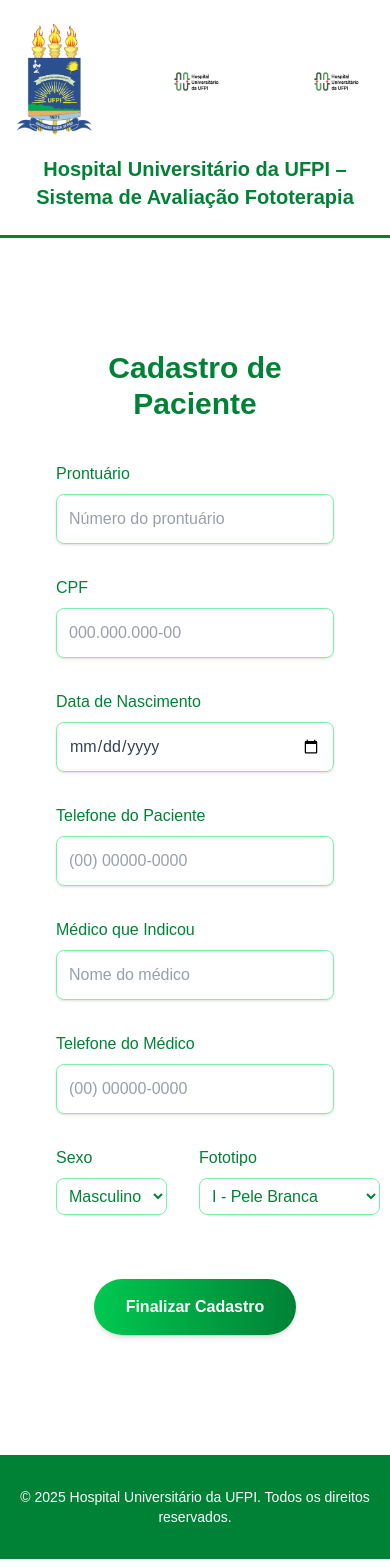
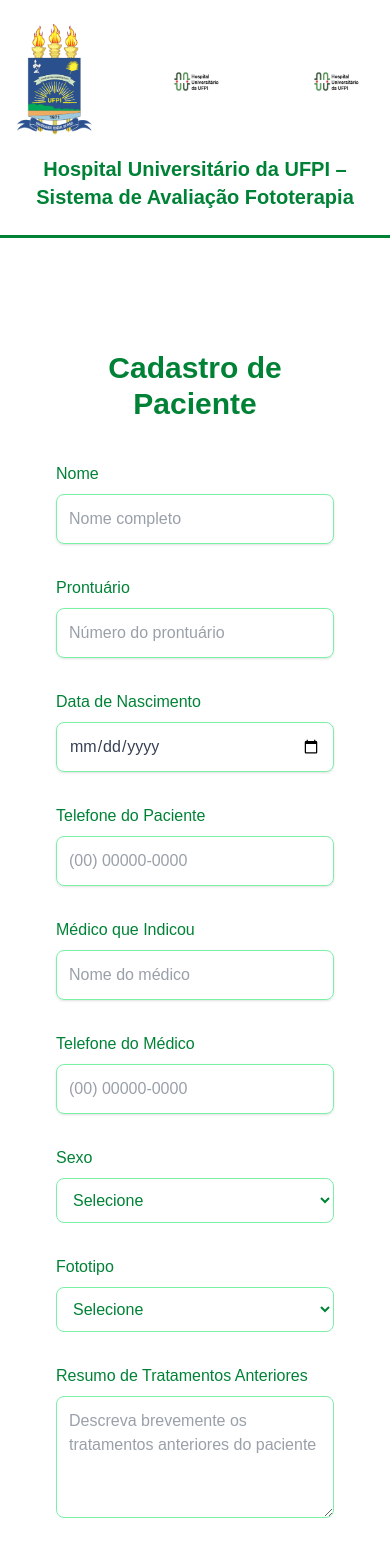
Before and after one commit to hospital-universitario-ufpi/projeto-hu-frontend, a Next.js app: page /formulariopaciente in a window 390 px wide. Shown: the top 1568 px of the page. Built offline with nearby package versions, Linux system fonts and the light colour scheme.

Commit message:
Fix BASE_URL format, update gender options labels, and enhance patient form handling

```diff
--- /dev/null
+++ b/src/api/PacienteService/createPaciente.ts
@@ -0,0 +1,9 @@
+import { PacienteCreationDto } from "@/app/interface/dto/paciente/PacienteCreationDto";
+import { PacienteDto } from "@/app/interface/dto/paciente/PacienteDto";
+import api from "..";
+
+export const createPaciente = async (paciente: PacienteCreationDto): Promise<PacienteDto>  => {
+    const response = await api.post("/paciente", paciente);
+    return await response.data;
+
+}
--- a/src/api/index.ts
+++ b/src/api/index.ts
@@ -1,7 +1,7 @@
 import axios from "axios";
 
 
-const BASE_URL = "localhost:8095"
+const BASE_URL = "http://localhost:8095"
 
 const api = axios.create({
     baseURL: BASE_URL,
--- a/src/app/interface/enums/PacienteSexo.ts
+++ b/src/app/interface/enums/PacienteSexo.ts
@@ -6,6 +6,6 @@ export enum PacienteSexo {
 // Lista auxiliar para uso em UI (radio, botão, etc.)
 
 export const PacienteSexoOptions: { value: PacienteSexo; label: string }[] = [
-  { value: PacienteSexo.M, label: PacienteSexo.M },
-  { value: PacienteSexo.F, label: PacienteSexo.F },
+  { value: PacienteSexo.M, label: "Masculino" },
+  { value: PacienteSexo.F, label: "Feminino" },
 ];
--- a/src/components/FormularioPaciente.tsx
+++ b/src/components/FormularioPaciente.tsx
@@ -1,34 +1,32 @@
 "use client";
 
-import React, { useState, useEffect } from "react";
+import { useState, useEffect } from "react";
+import { useRouter } from "next/navigation";
+import { PacienteCreationDto } from "@/app/interface/dto/paciente/PacienteCreationDto";
+import { PacienteDto } from "@/app/interface/dto/paciente/PacienteDto";
+import { PacienteSexoOptions } from "@/app/interface/enums/PacienteSexo";
+import { FototipoOptions } from "@/app/interface/enums/Fototipo";
+import { createPaciente } from "@/api/PacienteService/createPaciente";
 
-export type Paciente = {
-  id?: number;
-  prontuario: string;
-  sexo: "MASCULINO" | "FEMININO";
-  cpf: string;
-  dataDeNascimento: string;
-  medicoIndicacao: string;
-  telefoneMedicoIndicacao: string;
-  telefonePaciente: string;
-  fototipo: "I" | "II" | "III" | "IV" | "V" | "VI";
-};
 
 type Props = {
-  onSalvar: (dados: Paciente) => void;
-  dadosIniciais?: Paciente | null;
+  onSalvar?: (dados: PacienteDto) => void;
+  dadosIniciais?: PacienteCreationDto | null;
 };
 
 export default function FormularioPaciente({ onSalvar, dadosIniciais }: Props) {
-  const [formData, setFormData] = useState<Paciente>({
+  const router = useRouter();
+
+  const [formData, setFormData] = useState<PacienteCreationDto>({
+    nome: "",
     prontuario: "",
-    sexo: "MASCULINO",
-    cpf: "",
+    sexo: null,
     dataDeNascimento: "",
     medicoIndicacao: "",
     telefoneMedicoIndicacao: "",
     telefonePaciente: "",
-    fototipo: "I",
+    fototipo: null,
+    resumoTratamentosAnteriores: "",
   });
 
   const [finalizado, setFinalizado] = useState(false);
@@ -42,7 +40,7 @@ export default function FormularioPaciente({ onSalvar, dadosIniciais }: Props) {
   }, [dadosIniciais]);
 
   const handleChange = (
-    e: React.ChangeEvent<HTMLInputElement | HTMLSelectElement>
+    e: React.ChangeEvent<HTMLInputElement | HTMLSelectElement | HTMLTextAreaElement>
   ) => {
     const { name, value } = e.target;
     setFormData((prev) => ({
@@ -51,20 +49,15 @@ export default function FormularioPaciente({ onSalvar, dadosIniciais }: Props) {
     }));
   };
 
-  const handleSubmit = (e: React.FormEvent) => {
+  const handleSubmit = async (e: React.FormEvent) => {
     e.preventDefault();
-
-    const pacienteComId = {
-      ...formData,
-      id: formData.id ?? Date.now(),
-    };
-
-    onSalvar(pacienteComId);
-    localStorage.setItem(`paciente_${pacienteComId.id}`, JSON.stringify(pacienteComId));
-
-    setFormData(pacienteComId);
-    setFinalizado(true);
-    setModoEdicao(false);
+    try {
+      const pacienteSalvo = await createPaciente(formData);
+      if (onSalvar) onSalvar(pacienteSalvo);
+      router.push(`/paciente/${pacienteSalvo.id}`);
+    } catch (err) {
+      console.error("Erro ao salvar paciente:", err);
+    }
   };
 
   return (
@@ -76,15 +69,15 @@ export default function FormularioPaciente({ onSalvar, dadosIniciais }: Props) {
 
         {finalizado && !modoEdicao ? (
           <div className="bg-green-100 p-6 rounded-xl space-y-4 text-green-800 shadow">
+            <p><strong>Nome:</strong> {formData.nome}</p>
             <p><strong>Prontuário:</strong> {formData.prontuario}</p>
-            <p><strong>CPF:</strong> {formData.cpf}</p>
             <p><strong>Sexo:</strong> {formData.sexo}</p>
             <p><strong>Data de Nascimento:</strong> {formData.dataDeNascimento}</p>
             <p><strong>Telefone do Paciente:</strong> {formData.telefonePaciente}</p>
             <p><strong>Médico que Indicou:</strong> {formData.medicoIndicacao}</p>
             <p><strong>Telefone do Médico:</strong> {formData.telefoneMedicoIndicacao}</p>
             <p><strong>Fototipo:</strong> {formData.fototipo}</p>
-
+            <p><strong>Resumo dos Tratamentos:</strong> {formData.resumoTratamentosAnteriores}</p>
             <div className="text-right">
               <button
                 onClick={() => setModoEdicao(true)}
@@ -97,42 +90,20 @@ export default function FormularioPaciente({ onSalvar, dadosIniciais }: Props) {
         ) : (
           <form onSubmit={handleSubmit} className="space-y-8">
             <div className="grid grid-cols-1 md:grid-cols-2 gap-8">
-              {[{
-                label: "Prontuário",
-                name: "prontuario",
-                placeholder: "Número do prontuário",
-                type: "text",
-              }, {
-                label: "CPF",
-                name: "cpf",
-                placeholder: "000.000.000-00",
-                type: "text",
-              }, {
-                label: "Data de Nascimento",
-                name: "dataDeNascimento",
-                type: "date",
-              }, {
-                label: "Telefone do Paciente",
-                name: "telefonePaciente",
-                placeholder: "(00) 00000-0000",
-                type: "tel",
-              }, {
-                label: "Médico que Indicou",
-                name: "medicoIndicacao",
-                placeholder: "Nome do médico",
-                type: "text",
-              }, {
-                label: "Telefone do Médico",
-                name: "telefoneMedicoIndicacao",
-                placeholder: "(00) 00000-0000",
-                type: "tel",
-              }].map(({ label, name, placeholder, type }) => (
+              {[
+                { label: "Nome", name: "nome", placeholder: "Nome completo", type: "text" },
+                { label: "Prontuário", name: "prontuario", placeholder: "Número do prontuário", type: "text" },
+                { label: "Data de Nascimento", name: "dataDeNascimento", type: "date" },
+                { label: "Telefone do Paciente", name: "telefonePaciente", placeholder: "(00) 00000-0000", type: "tel" },
+                { label: "Médico que Indicou", name: "medicoIndicacao", placeholder: "Nome do médico", type: "text" },
+                { label: "Telefone do Médico", name: "telefoneMedicoIndicacao", placeholder: "(00) 00000-0000", type: "tel" },
+              ].map(({ label, name, placeholder, type }) => (
                 <div key={name}>
                   <label className="block text-green-700 font-medium mb-2">{label}</label>
                   <input
                     type={type}
                     name={name}
-                    value={formData[name as keyof Paciente] as string}
+                    value={formData[name as keyof PacienteCreationDto] as string}
                     onChange={handleChange}
                     className="w-full p-3 rounded-lg border border-green-300 focus:outline-none focus:ring-2 focus:ring-green-400 shadow-sm text-gray-700"
                     placeholder={placeholder}
@@ -141,40 +112,51 @@ export default function FormularioPaciente({ onSalvar, dadosIniciais }: Props) {
                 </div>
               ))}
 
-              <div className="flex items-start gap-8">
+              {/* Sexo */}
               <div>
-                  <label className="block text-green-700 font-medium mb-2 text-left">Sexo</label>
+                <label className="block text-green-700 font-medium mb-2">Sexo</label>
                 <select
                   name="sexo"
-                    value={formData.sexo}
+                  value={formData.sexo ?? ""}
                   onChange={handleChange}
-                    className="p-2 rounded-lg border border-green-300 focus:outline-none focus:ring-2 focus:ring-green-400 text-green-700"
+                  className="w-full p-3 rounded-lg border border-green-300 focus:outline-none focus:ring-2 focus:ring-green-400 text-green-700"
                   required
                 >
                   <option value="">Selecione</option>
-                    <option value="MASCULINO">Masculino</option>
-                    <option value="FEMININO">Feminino</option>
+                  {PacienteSexoOptions.map(opt => (
+                    <option key={opt.value} value={opt.value}>{opt.label}</option>
+                  ))}
                 </select>
               </div>
 
+              {/* Fototipo */}
               <div>
-                  <label className="block text-green-700 font-medium mb-2 text-left">Fototipo</label>
+                <label className="block text-green-700 font-medium mb-2">Fototipo</label>
                 <select
                   name="fototipo"
-                    value={formData.fototipo}
+                  value={formData.fototipo ?? ""}
                   onChange={handleChange}
-                    className="p-2 rounded-lg border border-green-300 focus:outline-none focus:ring-2 focus:ring-green-400 text-green-700"
+                  className="w-full p-3 rounded-lg border border-green-300 focus:outline-none focus:ring-2 focus:ring-green-400 text-green-700"
                   required
                 >
                   <option value="">Selecione</option>
-                    <option value="I">I - Pele Branca</option>
-                    <option value="II">II - Pele Clara</option>
-                    <option value="III">III - Morena Clara</option>
-                    <option value="IV">IV - Morena Escura</option>
-                    <option value="V">V - Negra</option>
-                    <option value="VI">VI - Negra Profunda</option>
+                  {FototipoOptions.map(opt => (
+                    <option key={opt.value} value={opt.value}>{opt.label}</option>
+                  ))}
                 </select>
               </div>
+
+              {/* Resumo dos tratamentos anteriores */}
+              <div className="md:col-span-2">
+                <label className="block text-green-700 font-medium mb-2">Resumo de Tratamentos Anteriores</label>
+                <textarea
+                  name="resumoTratamentosAnteriores"
+                  value={formData.resumoTratamentosAnteriores}
+                  onChange={handleChange}
+                  rows={4}
+                  className="w-full p-3 rounded-lg border border-green-300 focus:outline-none focus:ring-2 focus:ring-green-400 text-gray-700"
+                  placeholder="Descreva brevemente os tratamentos anteriores do paciente"
+                />
               </div>
             </div>
 
```
Lines whose indentation alone changed are shown as unchanged.
